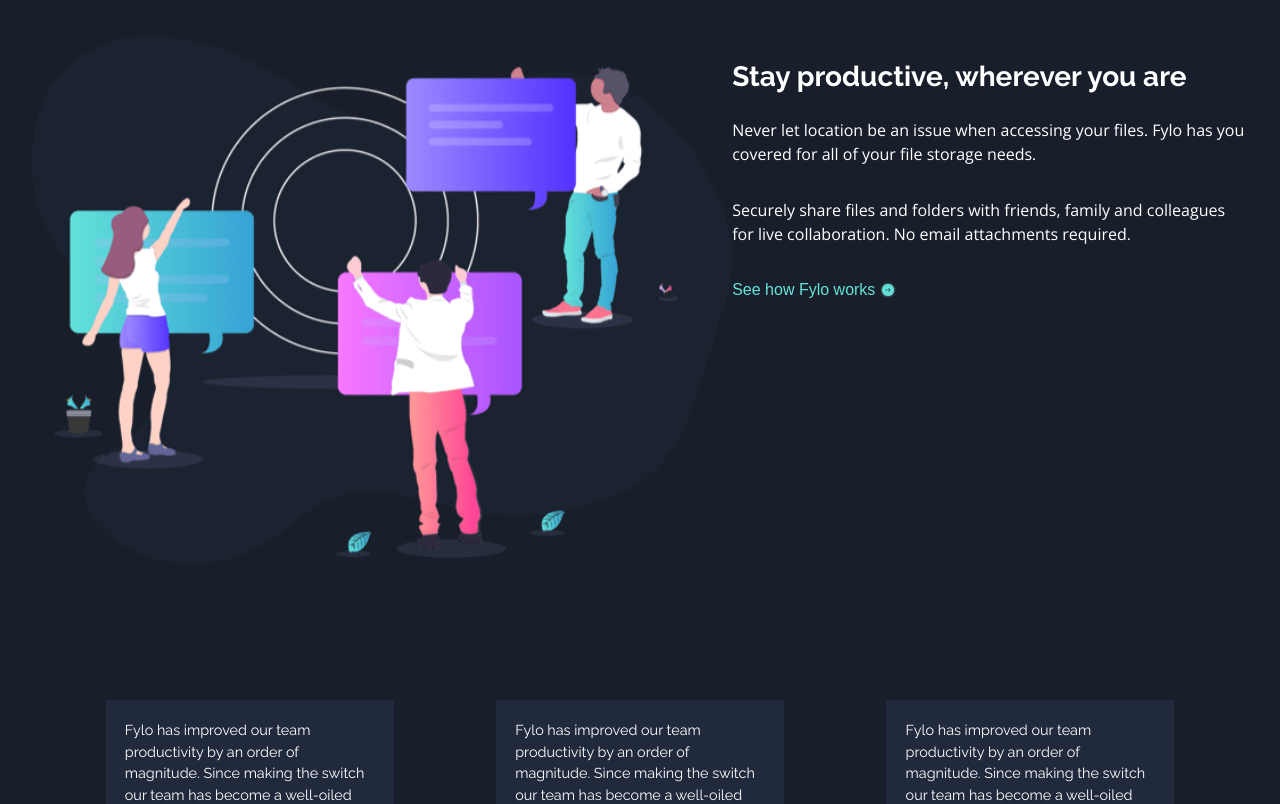
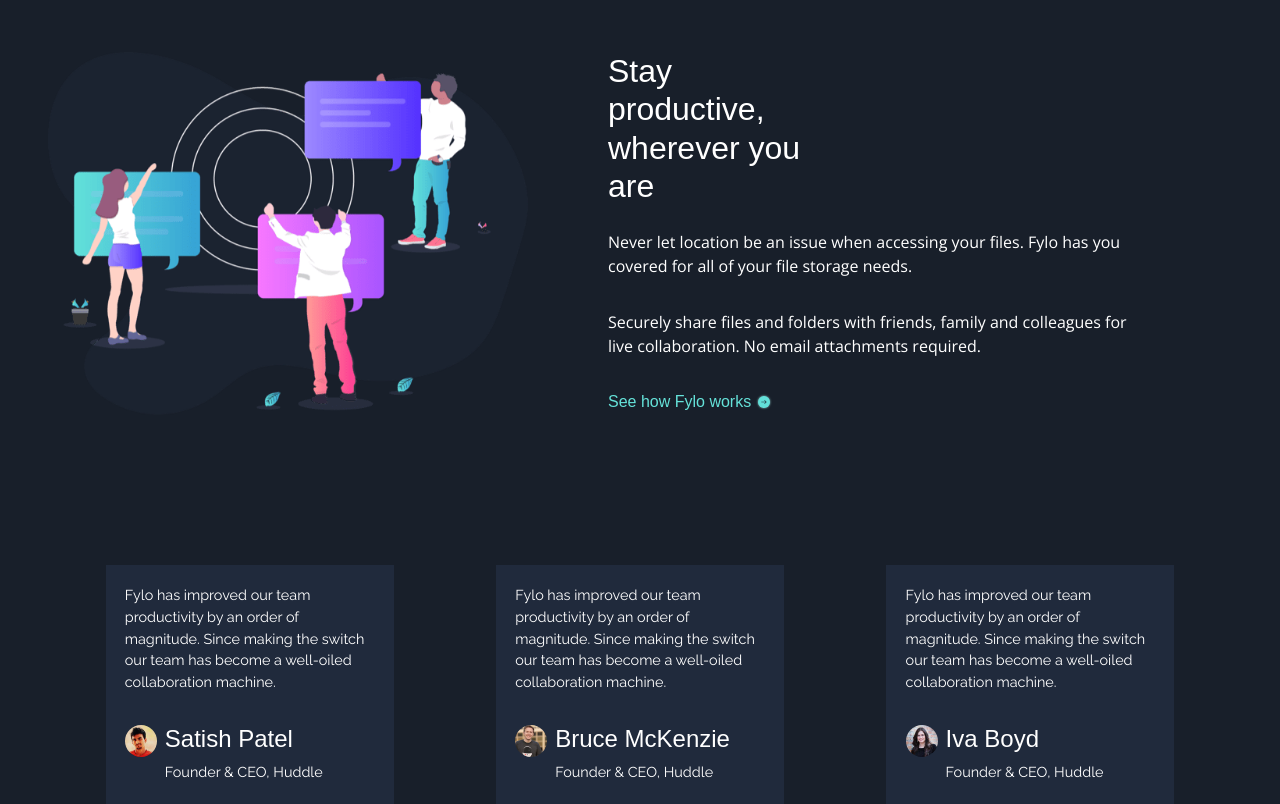
Before and after one commit to Ihuoma5/fylo-dark-theme-landing-page, a plain HTML site: page index.html in a window 1280 px wide. Shown: the part 1883-2687 px from the top of the page. Drawn offline with nearby package versions, Linux system fonts and the light colour scheme.

Commit message:
desktop view

```diff
--- a/index.html
+++ b/index.html
@@ -192,7 +192,7 @@
       <section class="section3">
         <img src="./images/illustration-stay-productive.png" />
         <div class="section3a">
-          <h3>Stay productive, wherever you are</h3>
+          <h2>Stay productive, wherever you are</h2>
           <p>
             Never let location be an issue when accessing your files. Fylo has
             you covered for all of your file storage needs.
--- a/style.css
+++ b/style.css
@@ -288,6 +288,18 @@
 }
 .section3{
   display: flex;
+  padding: 3rem;
+}
+.section3 img{
+  width: 30rem;
+}
+.section3a{
+  padding:0 5rem;
+}
+.section3a h2{
+  padding-bottom: 1rem;
+  padding-right: 20rem;
+  font-size: 2rem;
 }
 .section3 a:hover {
   color: var(--white);
```
